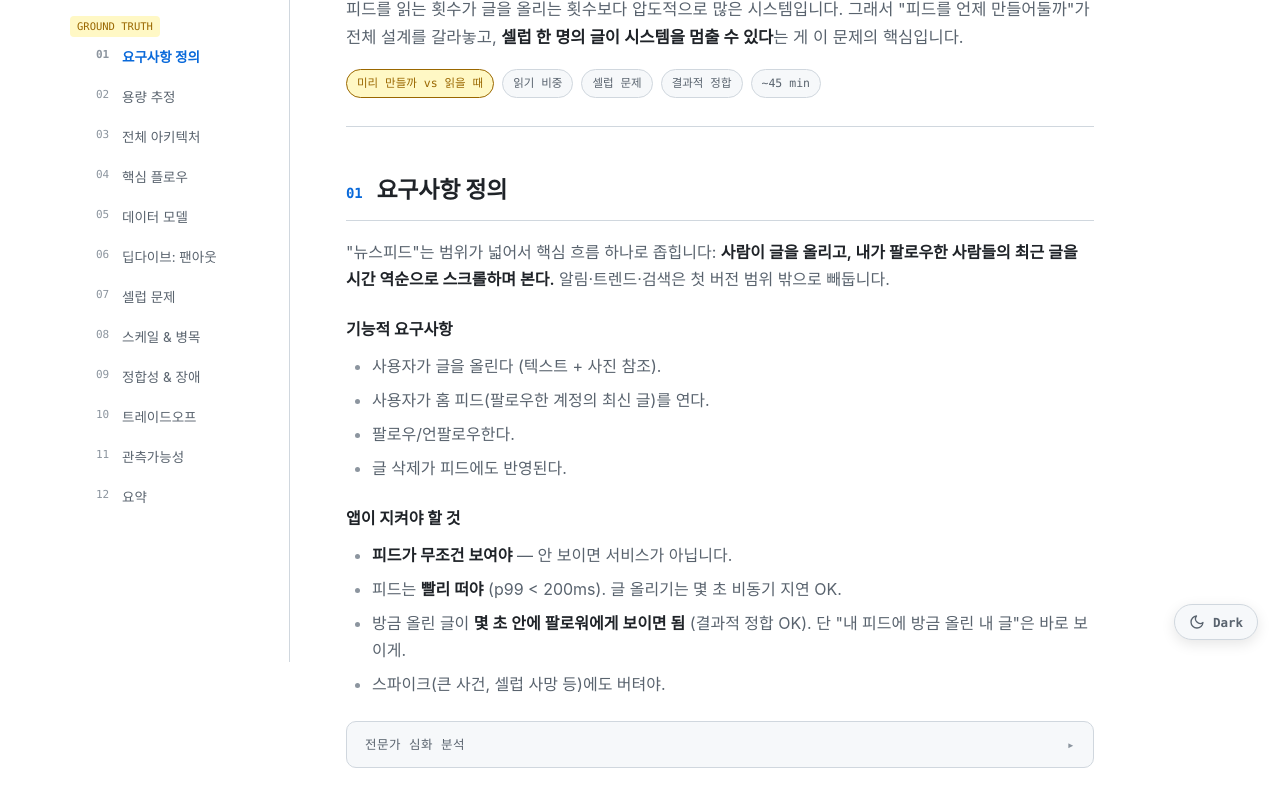
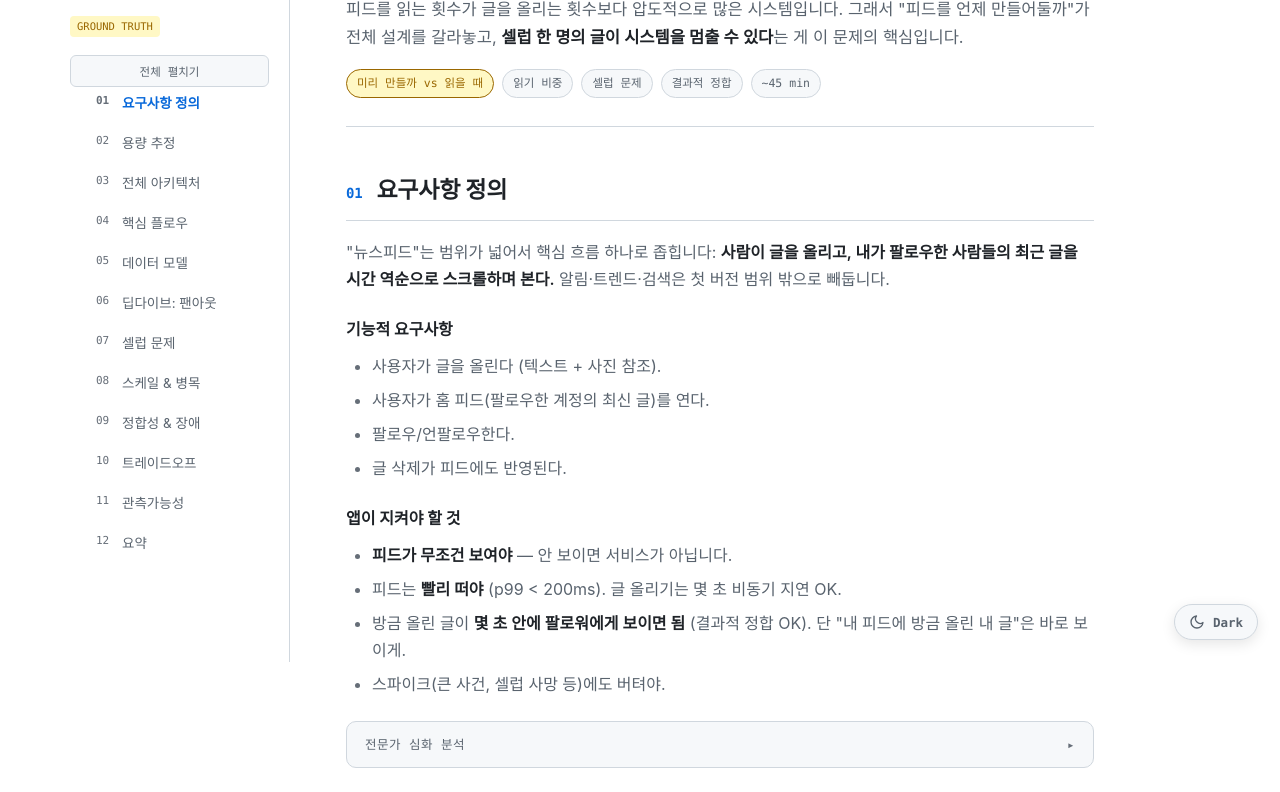
Before and after one commit to cskwork/superinterview-skill, a plain HTML site: page examples/twitter-news-feed.html in a window 1280 px wide. Shown: the part 138-930 px from the top of the page. Drawn offline with Linux system fonts and the light colour scheme.

Commit message:
Fix text-mute contrast to WCAG AA; add expand-all toggle
--text-mute was below AA in both themes (light 3.04:1, dark 4.06:1), affecting
metric labels, TOC counters, arrows, and footer. Darkened to #666e78 (light,
5.16:1) and #7d8a96 (dark, 5.24:1) - both pass AA while keeping the dim/mute
hierarchy. Also adds a '전체 펼치기/접기' button in the TOC that opens or closes
all section accordions at once and resyncs its label as individual sections toggle.

```diff
--- a/examples/twitter-news-feed.html
+++ b/examples/twitter-news-feed.html
@@ -9,7 +9,7 @@
 <style>
   :root{
     --bg:#ffffff; --surface:#f6f8fa; --surface-2:#eaeef2; --border:#d0d7de;
-    --text:#1f2328; --text-dim:#59636e; --text-mute:#8c959f;
+    --text:#1f2328; --text-dim:#59636e; --text-mute:#666e78;
     --accent:#0969da; --accent-soft:#ddf4ff; --accent-border:rgba(9,105,218,.4);
     --green:#1a7f37; --green-soft:#dafbe1; --green-border:rgba(26,127,55,.4);
     --amber:#9a6700; --amber-soft:#fff8c5; --amber-border:rgba(154,103,0,.4);
@@ -19,7 +19,7 @@
   }
   :root[data-theme="dark"]{
     --bg:#0f1419; --surface:#161b22; --surface-2:#1c232c; --border:#2a3340;
-    --text:#e6edf3; --text-dim:#9aa7b4; --text-mute:#6b7785;
+    --text:#e6edf3; --text-dim:#9aa7b4; --text-mute:#7d8a96;
     --accent:#3b82f6; --accent-soft:rgba(59,130,246,.14); --accent-border:rgba(59,130,246,.3);
     --green:#3fb950; --green-soft:rgba(63,185,80,.13); --green-border:rgba(63,185,80,.3);
     --amber:#d29922; --amber-soft:rgba(210,153,34,.13); --amber-border:rgba(210,153,34,.3);
@@ -110,6 +110,11 @@
   .deep-body p{color:var(--text-dim)}
   .deep-body p:last-child{margin-bottom:0}
   .deep-body ul{margin:8px 0 0}
+  .expand-all{display:block;width:100%;margin-top:14px;padding:7px 10px;border-radius:6px;
+    border:1px solid var(--border);background:var(--surface);color:var(--text-dim);
+    font-family:var(--mono);font-size:11.5px;cursor:pointer;
+    transition:color .15s,border-color .15s,background .15s}
+  .expand-all:hover{color:var(--accent);border-color:var(--accent);background:var(--surface-2)}
   .theme-toggle{position:fixed;right:22px;bottom:22px;z-index:50;display:inline-flex;
     align-items:center;gap:8px;cursor:pointer;font-family:var(--mono);font-size:12.5px;
     font-weight:600;padding:9px 14px;border-radius:999px;border:1px solid var(--border);
@@ -133,6 +138,7 @@
   <div class="brand"><span class="sig">/</span>superinterview</div>
   <div class="meta">SYSTEM-DESIGN<br>model answer<br>bar: Staff / Principal</div>
   <span class="tag">GROUND TRUTH</span>
+  <button class="expand-all" id="expandAll" type="button">전체 펼치기</button>
   <ol>
     <li><a href="#s1">요구사항 정의</a></li>
     <li><a href="#s2">용량 추정</a></li>
@@ -462,6 +468,12 @@
     });
     sync();
   })();
+  var ea=document.getElementById('expandAll');
+  if(ea){var deeps=[].slice.call(document.querySelectorAll('details.deep'));
+    function anyClosed(){return deeps.some(function(d){return !d.open})}
+    function syncEA(){ea.textContent=anyClosed()?'전체 펼치기':'전체 접기'}
+    ea.addEventListener('click',function(){var o=anyClosed();deeps.forEach(function(d){d.open=o});syncEA();});
+    deeps.forEach(function(d){d.addEventListener('toggle',syncEA)});syncEA();}
   var links=[].slice.call(document.querySelectorAll('nav.toc a'));
   var secs=links.map(function(a){return document.querySelector(a.getAttribute('href'))});
   var obs=new IntersectionObserver(function(es){es.forEach(function(e){if(e.isIntersecting){links.forEach(function(l){l.classList.remove('active')});var m=links.find(function(l){return l.getAttribute('href')==='#'+e.target.id});if(m)m.classList.add('active');}});},{rootMargin:'-20% 0px -70% 0px'});
```
Also changed, not shown: reference/system-design-model-answer.html (+14 -2 lines), templates/model-answer.html (+14 -2 lines).
